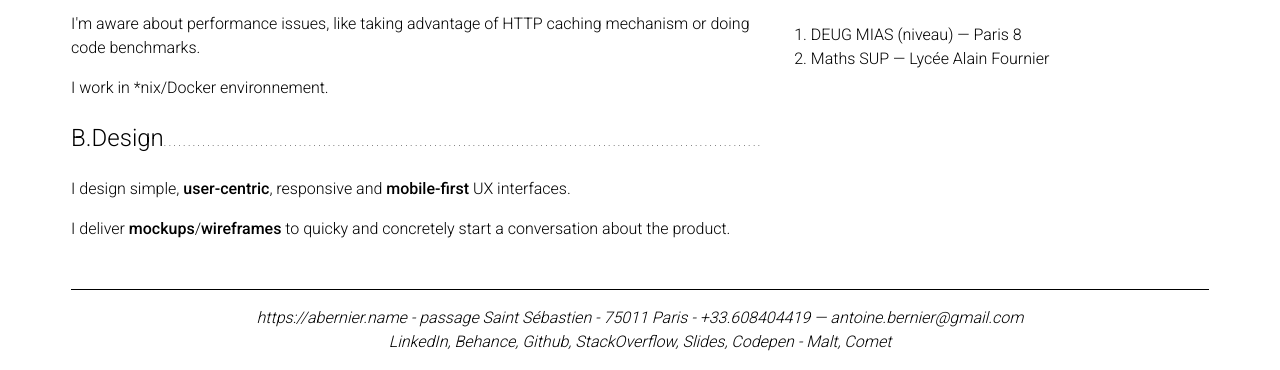
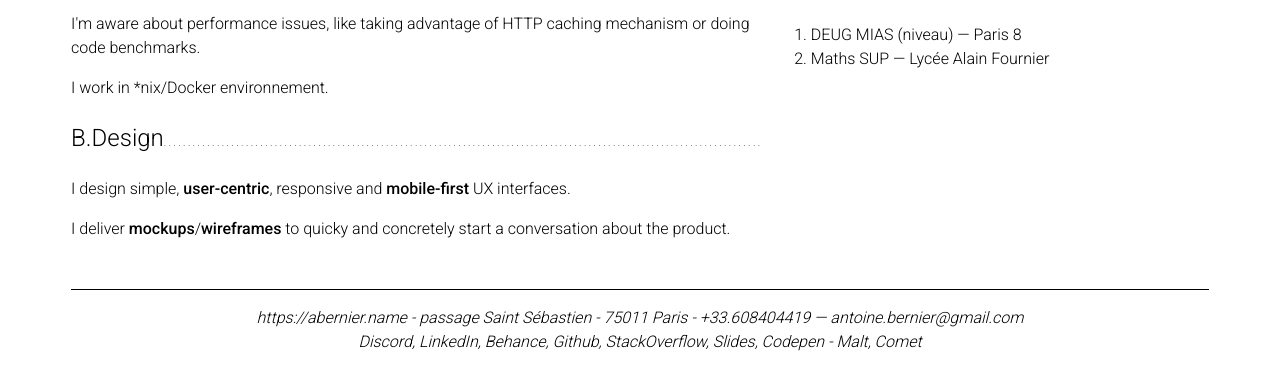
Before and after one commit to abernier/abernier.github.io, a plain HTML site: page index.html in a window 1280 px wide. Shown: the part 514-884 px from the top of the page. Drawn offline with Linux system fonts and the light colour scheme.

Commit message:
Update index.html

```diff
--- a/index.html
+++ b/index.html
@@ -78,6 +78,7 @@
         <a href="javascript:void 0;" style="display:inline-block; unicode-bidi:bidi-override; direction: rtl;" onmouseover="this.innerText=this.innerText.split('').reverse().join(''); this.style.unicodeBidi='';this.style.direction=''; this.removeAttribute('onmouseover'); this.href='tel:'+this.innerText;">914404806.33+</a> — <a href="javascript:void 0;" style="display:inline-block; unicode-bidi:bidi-override; direction: rtl;" onmouseover="this.innerText=this.innerText.split('').reverse().join(''); this.style.unicodeBidi='';this.style.direction=''; this.removeAttribute('onmouseover'); this.href='mailto:'+this.innerText;">moc.liamg@reinreb.eniotna</a>
       </p>
       <p class="social">
+        <a rel="me" href="https://discord.com/users/abernier#6451">Discord</a>,
         <a rel="me" href="https://www.linkedin.com/in/antoine-bernier-bb292916/">LinkedIn</a>,
         <a rel="me" href="https://www.behance.net/abernier">Behance</a>,
         <a rel="me" href="https://github.com/abernier">Github</a>,
```
